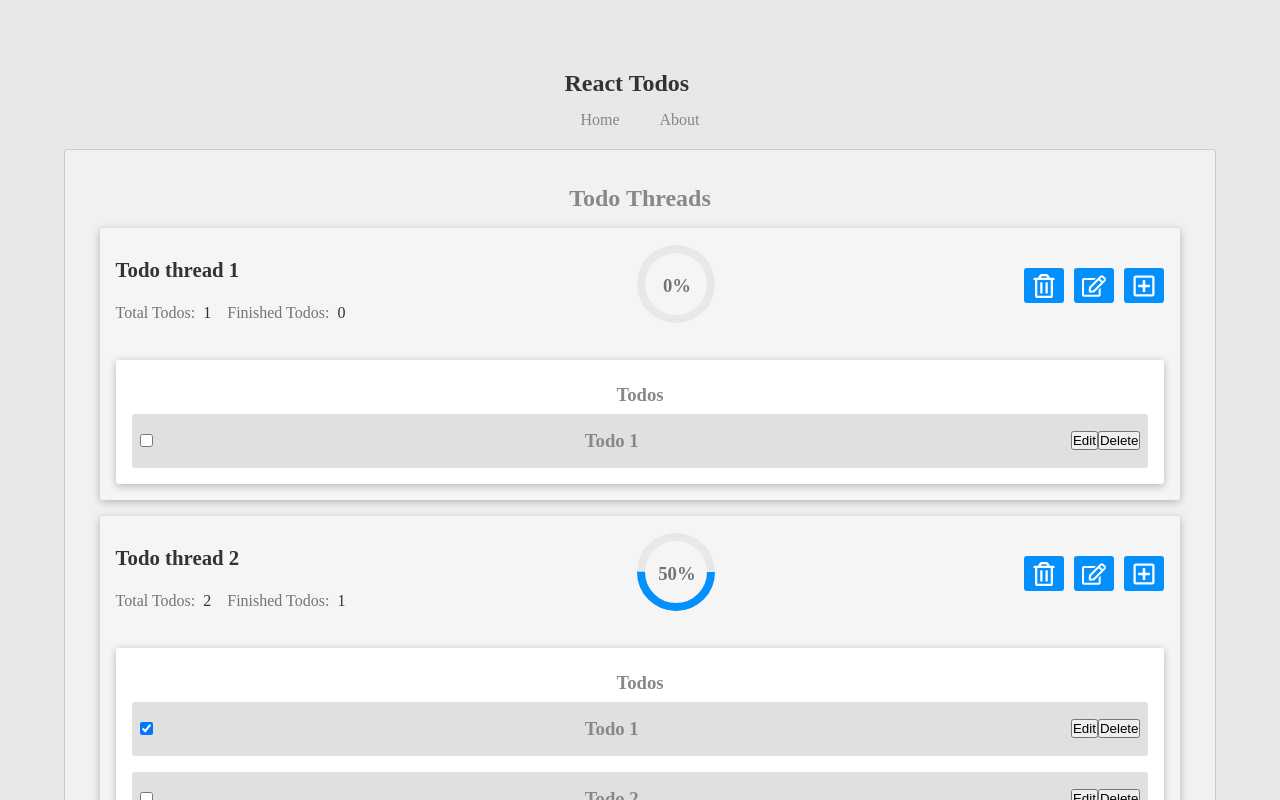
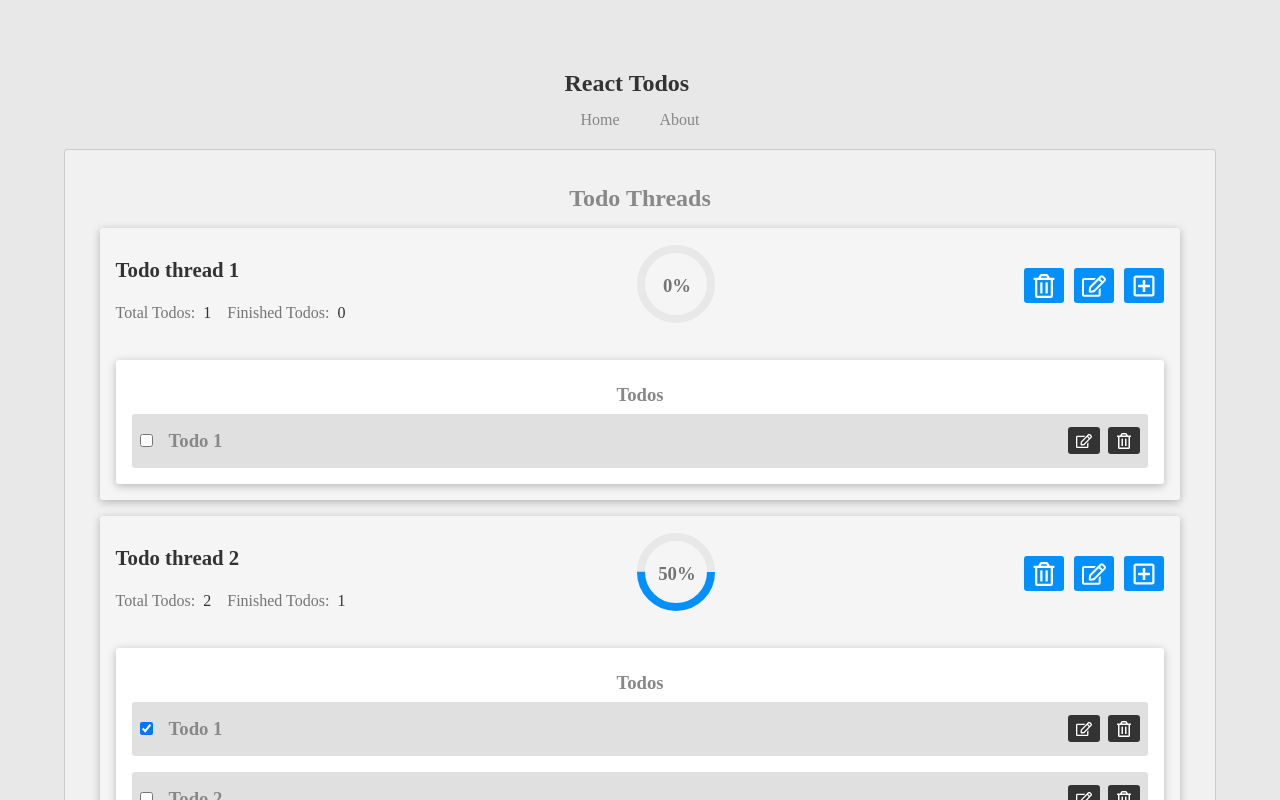
Before and after one commit to raihan2bd/react-todos, a React (Create React App) app: page / in a window 1280 px wide. Shown: the top 800 px of the page. Built offline with nearby package versions, Linux system fonts and the light colour scheme.

Commit message:
Add custom Button component inside UI

```diff
--- a/src/components/TodoThreads/TodoThread.js
+++ b/src/components/TodoThreads/TodoThread.js
@@ -2,6 +2,7 @@
 import { FaRegTrashAlt, FaRegEdit, FaRegPlusSquare } from 'react-icons/fa';
 
 import Todos from '../Todos/Todos';
+import Button from '../UI/Button';
 import CircelProgress from '../UI/CircleProgress';
 import classes from './TodoThread.module.css';
 
@@ -27,15 +28,24 @@
         <CircelProgress percentage={percentage} />
       </div>
       <div className={classes.thread_actions}>
-        <button type="button">
+        <Button
+          onClick={() => console.log('Delete Thread Button is called!')}
+          extraClass={classes.btn_actions}
+        >
           <FaRegTrashAlt />
-        </button>
-        <button type="button">
+        </Button>
+        <Button
+          onClick={() => console.log('Edit Thread Button is called!')}
+          extraClass={classes.btn_actions}
+        >
           <FaRegEdit />
-        </button>
-        <button type="button">
+        </Button>
+        <Button
+          onClick={() => console.log('Add Thread Button is called!')}
+          extraClass={classes.btn_actions}
+        >
           <FaRegPlusSquare />
-        </button>
+        </Button>
       </div>
     </div>
     <div className={classes.thread_todos}>
--- a/src/components/TodoThreads/TodoThread.module.css
+++ b/src/components/TodoThreads/TodoThread.module.css
@@ -65,7 +65,7 @@
   margin-left: 1rem;
 }
 
-.thread_actions button {
+/* .thread_actions button {
   color: #fff;
   border: none;
   font-size: 1.5rem;
@@ -80,6 +80,10 @@
 .thread_actions button:hover {
   box-shadow: 0 2px 8px rgba(0, 0, 0, 0.25);
   background: #0068b8;
+} */
+
+.btn_actions {
+  font-size: 1.5rem;
 }
 
 .thread_actions button:active {
--- a/src/components/Todos/Todo.js
+++ b/src/components/Todos/Todo.js
@@ -1,6 +1,8 @@
 import React from 'react';
 import PropTypes from 'prop-types';
+import { FaRegTrashAlt, FaRegEdit } from 'react-icons/fa';
 
+import Button from '../UI/Button';
 import classes from './Todo.module.css';
 
 const Todo = ({
@@ -14,15 +16,18 @@
     />
     <h3>{title}</h3>
     <div className={classes.actions}>
-      <button type="button" onClick={() => console.log('Edit button is click')}>
-        Edit
-      </button>
-      <button
-        type="button"
+      <Button
+        onClick={() => console.log('Edit Button is click')}
+        extraClass={classes.btn_actions}
+      >
+        <FaRegEdit />
+      </Button>
+      <Button
         onClick={() => console.log('Delete Button is clicked', id, threadId)}
+        extraClass={classes.btn_actions}
       >
-        Delete
-      </button>
+        <FaRegTrashAlt />
+      </Button>
     </div>
   </li>
 );
--- a/src/components/Todos/Todo.module.css
+++ b/src/components/Todos/Todo.module.css
@@ -6,3 +6,18 @@
   border-radius: 3px;
   background: #e0e0e0;
 }
+
+.todo h3 {
+  margin-left: 1rem !important;
+  margin-right: auto !important;
+}
+
+.actions {
+  display: flex;
+  gap: .5rem;
+}
+
+.btn_actions {
+  font-size: 1rem;
+  background: #333;
+}
--- /dev/null
+++ b/src/components/UI/Button.js
@@ -0,0 +1,33 @@
+import React from 'react';
+import PropTypes from 'prop-types';
+
+import classes from './Button.module.css';
+
+const Button = ({
+  onClick, type, extraClass, children,
+}) => {
+  const btnClasses = extraClass
+    ? `${classes.button} ${extraClass}`
+    : classes.button;
+
+  return (
+    // eslint-disable-next-line react/button-has-type
+    <button className={btnClasses} type={type} onClick={onClick}>
+      {children}
+    </button>
+  );
+};
+
+Button.propTypes = {
+  onClick: PropTypes.func.isRequired,
+  type: PropTypes.string,
+  extraClass: PropTypes.string,
+  children: PropTypes.node.isRequired,
+};
+
+Button.defaultProps = {
+  type: 'button',
+  extraClass: null,
+};
+
+export default Button;
--- /dev/null
+++ b/src/components/UI/Button.module.css
@@ -0,0 +1,15 @@
+.button {
+  color: #fff;
+  border: none;
+  padding: 0.325rem 0.5rem;
+  background: #0290ff;
+  border-radius: 3px;
+  display: flex;
+  align-items: center;
+  justify-content: center;
+}
+
+.button:hover {
+  box-shadow: 0 2px 8px rgba(0, 0, 0, 0.25);
+  background: #0068b8;
+}
```
